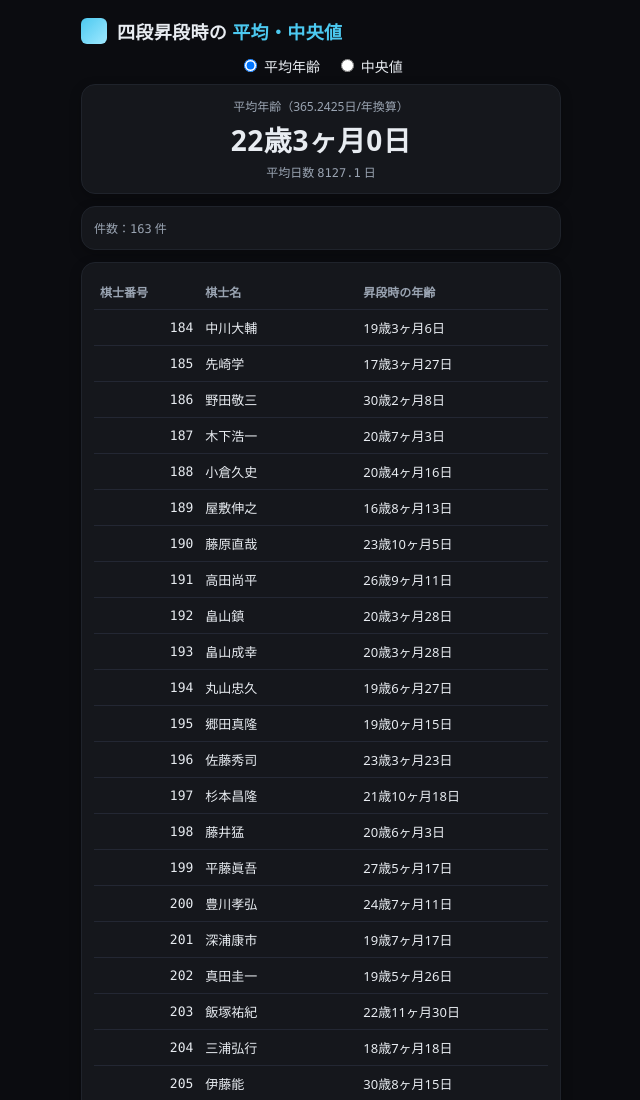
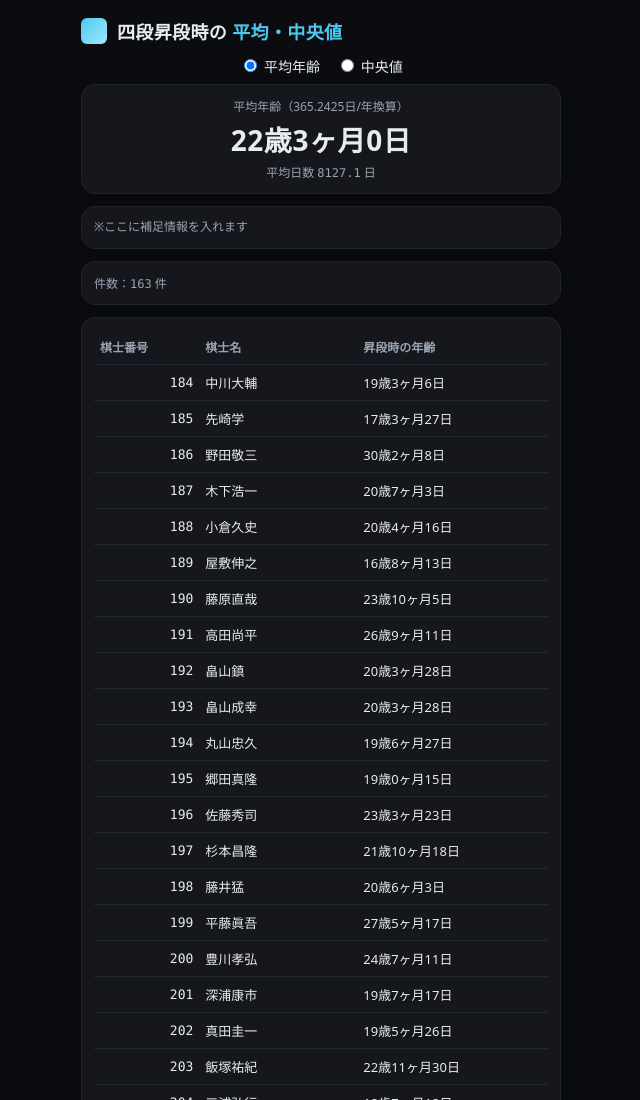
Before and after one commit to ulti-shogi/mate-shogi, a plain HTML site: page shoreikai-2.html in a window 1280 px wide. Shown: the top 1100 px of the page, without its empty margins (319-959 px from the left). Drawn offline with Linux system fonts and the light colour scheme.

Commit message:
Add files via upload

```diff
--- a/shoreikai-2.html
+++ b/shoreikai-2.html
@@ -65,7 +65,13 @@ td.num { font-family: var(--mono); text-align: right; }
   </div>
 </section>
 
-<section class="card">
+<section class="card" id="note-card">
+  <div class="muted" style="font-size:12px; line-height:1.4;">
+    ※ここに補足情報を入れます
+  </div>
+</section>
+
+<section class="card" id="meta-card">
   <div class="muted" style="font-size:12px;">件数：<span id="n" class="mono">—</span> 件</div>
 </section>
 
```
